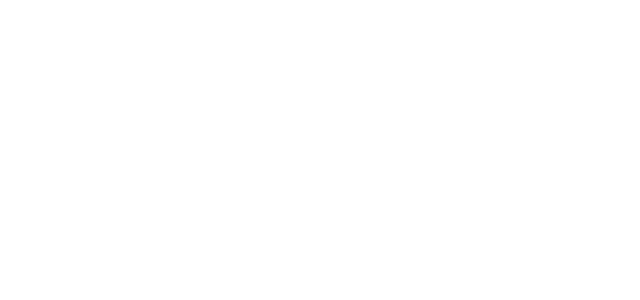
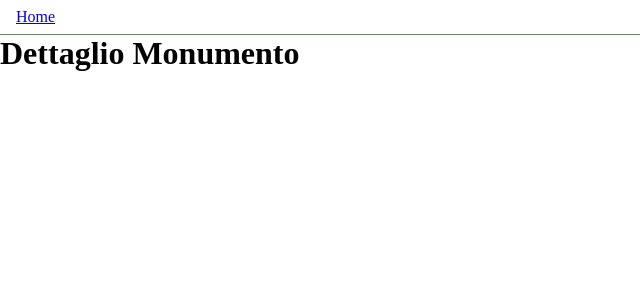
Before and after one commit to daviderocco85/webapp-react, a React (Vite) app: page /1 in a window 1280 px wide. Before the commit this address had no page. Shown: the top 300 px of the page, without its empty margins (0-640 px from the left). Built offline with nearby package versions, Linux system fonts and the light colour scheme.

Commit message:
refactor: use dynamic route for monument details

```diff
--- a/src/App.jsx
+++ b/src/App.jsx
@@ -7,7 +7,7 @@
   <Routes>
     <Route element={<Layout />}>
       <Route index element={<MonumentIndex />} />
-      <Route path='dettaglio-monumento' element={<MonumentDetail />} />
+      <Route path='/:id' element={<MonumentDetail />} />
     </Route>
   </Routes>
 );
```
